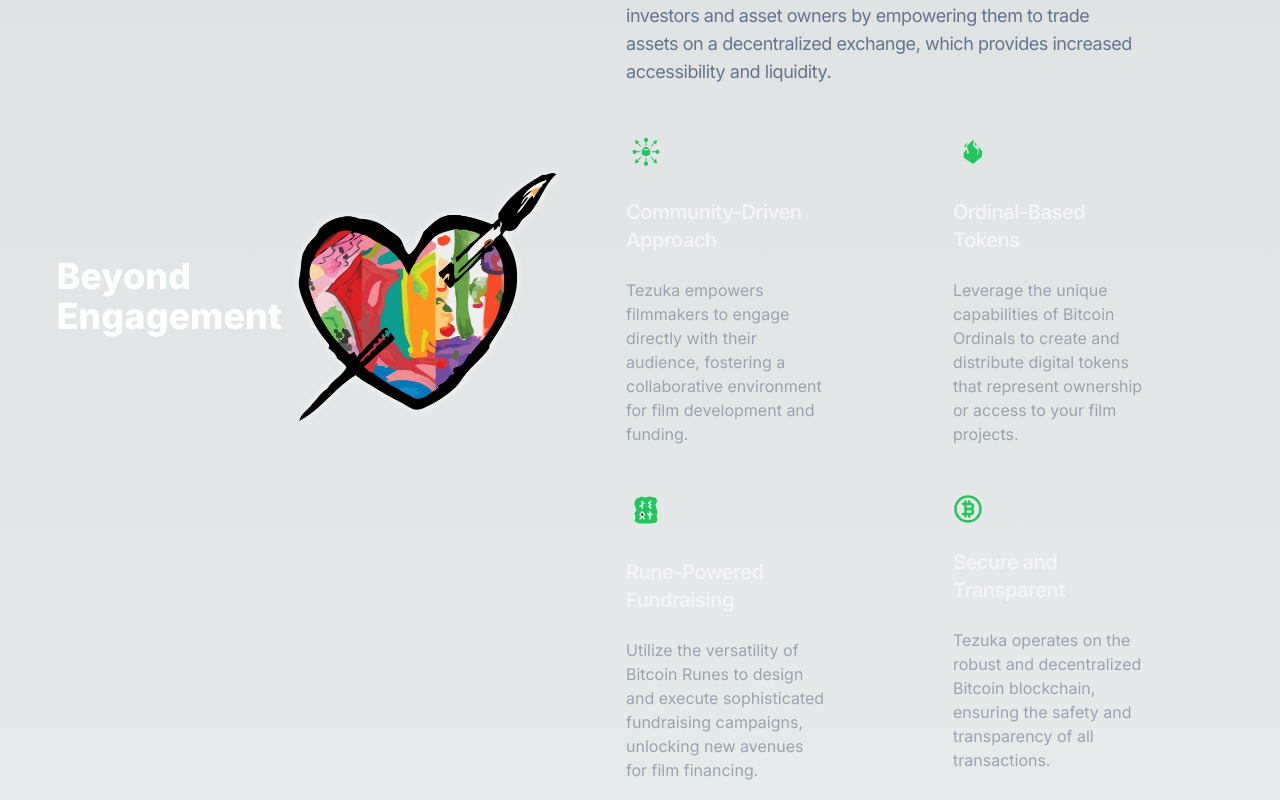
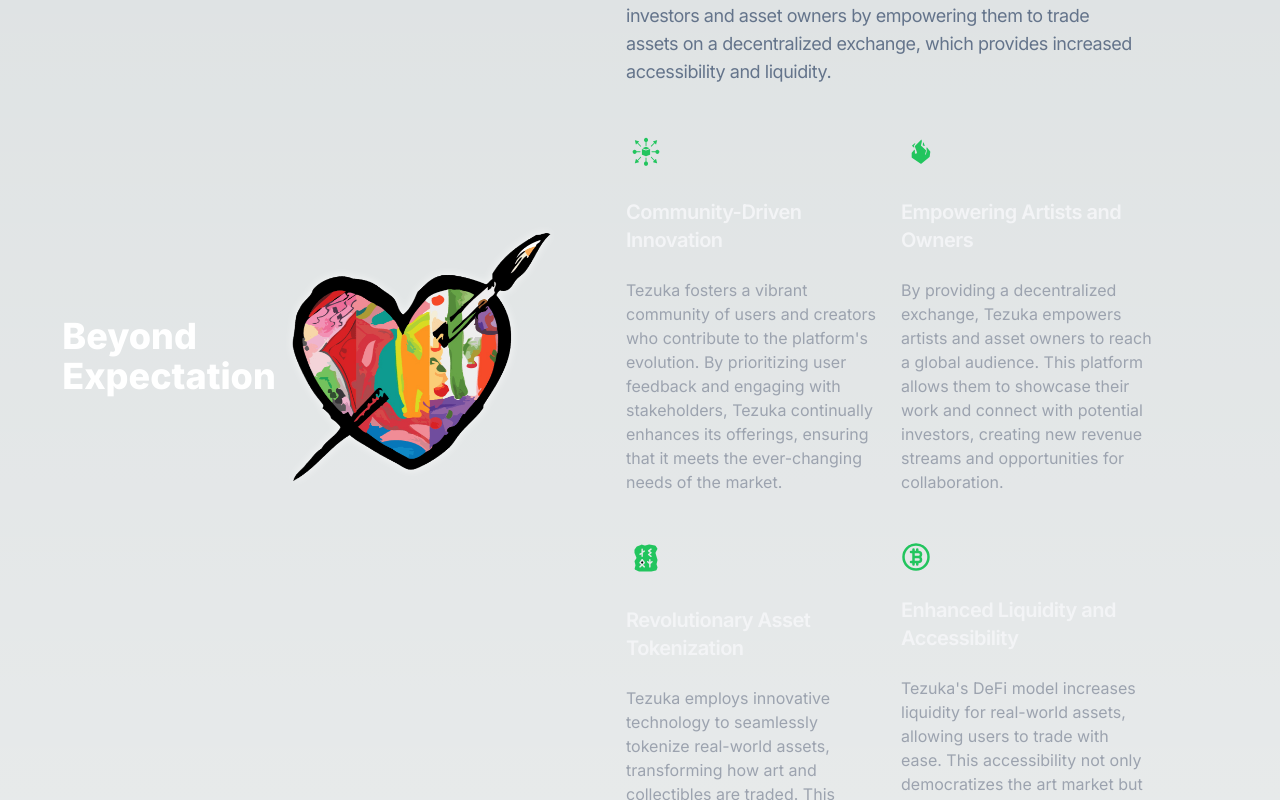
Before and after one commit to far0kh/RWA-NFT, a Next.js app: page / in a window 1280 px wide. Shown: the part 980-1780 px from the top of the page. Built offline with nearby package versions, Linux system fonts and the light colour scheme; no server answers.

Commit message:
Initial commit

```diff
--- a/components/About.tsx
+++ b/components/About.tsx
@@ -8,7 +8,7 @@
     >
       <div className="flex w-full min-w-full max-w-lg flex-1 items-center justify-center rounded-2xl lg:min-w-[370px]">
         <div className="flex max-w-lg flex-col gap-4">
-          <h3 className="text-white text-3xl sm:text-4xl font-extrabold">Beyond Engagement</h3>
+          <h3 className="text-white text-3xl sm:text-4xl font-extrabold">Beyond Expectation</h3>
         </div>
         <img
           src="/images/colorful-heart.png"
@@ -33,7 +33,7 @@
             exchange, which provides increased accessibility and liquidity.
           </h4>
         </div>
-        <div className="grid w-full grid-flow-row justify-items-start gap-12 md:grid-cols-2 xl:gap-x-32">
+        <div className="grid w-full grid-flow-row justify-items-start gap-12 md:grid-cols-2 gap-x-6">
           <div className="flex w-full flex-col items-center gap-6 md:max-w-[280px] md:items-start">
             <svg xmlns="http://www.w3.org/2000/svg" version="1.1" width="40" height="40"
               viewBox="-5.0 -10.0 110.0 135.0">
@@ -43,8 +43,9 @@
             </svg>
             <div
               className="flex max-w-[280px] flex-col items-center gap-4 text-center md:items-start md:gap-6 md:text-start">
-              <p className="text-gray-100 text-xl font-semibold tracking-tight">Community-Driven Approach</p>
-              <p className="text-gray-400">Tezuka empowers filmmakers to engage directly with their audience, fostering a collaborative environment for film development and funding.
+              <p className="text-gray-100 text-xl font-semibold tracking-tight">Community-Driven Innovation</p>
+              <p className="text-gray-400">
+                Tezuka fosters a vibrant community of users and creators who contribute to the platform's evolution. By prioritizing user feedback and engaging with stakeholders, Tezuka continually enhances its offerings, ensuring that it meets the ever-changing needs of the market.
               </p>
             </div>
           </div>
@@ -57,9 +58,9 @@
             </svg>
             <div
               className="flex max-w-[280px] flex-col items-center gap-4 text-center md:items-start md:gap-6 md:text-start">
-              <p className="text-gray-100 text-xl font-semibold tracking-tight">Ordinal-Based Tokens</p>
+              <p className="text-gray-100 text-xl font-semibold tracking-tight">Empowering Artists and Owners</p>
               <p className="text-gray-400">
-                Leverage the unique capabilities of Bitcoin Ordinals to create and distribute digital tokens that represent ownership or access to your film projects.
+                By providing a decentralized exchange, Tezuka empowers artists and asset owners to reach a global audience. This platform allows them to showcase their work and connect with potential investors, creating new revenue streams and opportunities for collaboration.
               </p>
             </div>
           </div>
@@ -76,9 +77,9 @@
             </svg>
             <div
               className="flex max-w-[280px] flex-col items-center gap-4 text-center md:items-start md:gap-6 md:text-start">
-              <p className="text-gray-100 text-xl font-semibold tracking-tight">Rune-Powered Fundraising</p>
+              <p className="text-gray-100 text-xl font-semibold tracking-tight">Revolutionary Asset Tokenization</p>
               <p className="text-gray-400">
-                Utilize the versatility of Bitcoin Runes to design and execute sophisticated fundraising campaigns, unlocking new avenues for film financing.
+                Tezuka employs innovative technology to seamlessly tokenize real-world assets, transforming how art and collectibles are traded. This process enhances transparency and traceability, ensuring that every transaction is secure and verifiable.
               </p>
             </div>
           </div>
@@ -93,9 +94,9 @@
             </svg>
             <div
               className="flex max-w-[280px] flex-col items-center gap-4 text-center md:items-start md:gap-6 md:text-start">
-              <p className="text-gray-100 text-xl font-semibold tracking-tight">Secure and Transparent</p>
+              <p className="text-gray-100 text-xl font-semibold tracking-tight">Enhanced Liquidity and Accessibility</p>
               <p className="text-gray-400">
-                Tezuka operates on the robust and decentralized Bitcoin blockchain, ensuring the safety and transparency of all transactions.
+                Tezuka's DeFi model increases liquidity for real-world assets, allowing users to trade with ease. This accessibility not only democratizes the art market but also attracts a diverse range of investors looking to diversify their portfolios.
               </p>
             </div>
           </div>
--- a/components/Footer.tsx
+++ b/components/Footer.tsx
@@ -3,7 +3,7 @@
 const Footer = () => {
   return (
     <section className="antialiased w-full" id="Footer">
-      <div className="max-w-screen-xl px-4 py-8 mx-auto lg:px-6 sm:pt-16 lg:pt-24">
+      <div className="max-w-screen-xl mx-auto px-4 lg:px-6 pb-2 pt-8 sm:pt-16 lg:pt-24">
         {/* <div className="max-w-3xl mx-auto text-center pb-5">
           <div className="flex gap-8 justify-center items-center">
             <a
@@ -34,7 +34,7 @@
             </a>
           </div>
         </div> */}
-        <div className="bg-slate-500 my-4 w-full h-[1px] hidden lg:block"></div>
+        {/* <div className="bg-slate-500 my-4 w-full h-[1px] hidden lg:block"></div> */}
         <div className="mx-auto text-center">
           <div className="flex w-full flex-col items-center gap-2 text-center lg:flex-row lg:items-center lg:gap-0 lg:text-left">
             <div className="m-auto lg:w-full">
```
